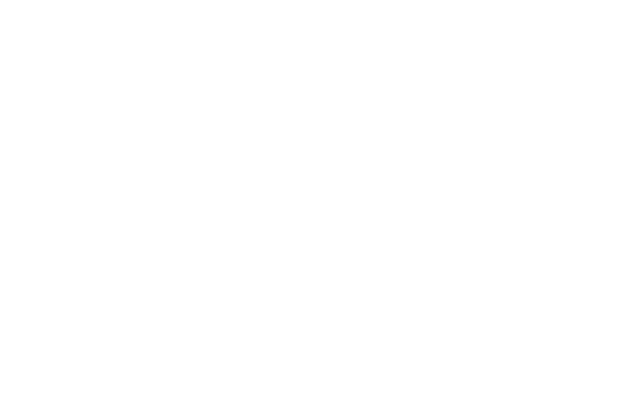
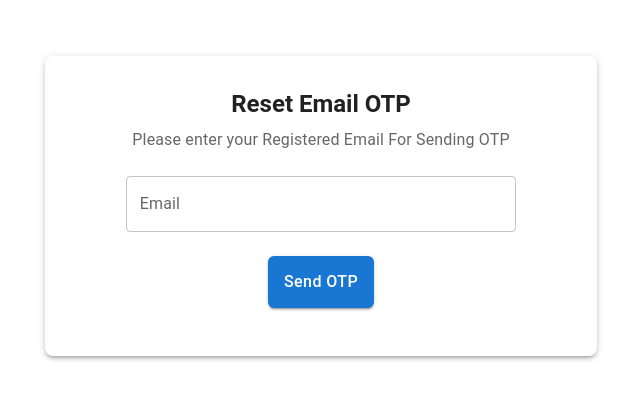
Before and after one commit to neupanesaga419/todofrontend, a React (Vite) app: page /reset-email in a window 1280 px wide. Before the commit this address had no page. Shown: the part 194-594 px from the top of the page, without its empty margins (319-959 px from the left). Built offline with nearby package versions, Linux system fonts and the light colour scheme.

Commit message:
Reset Email OTP verification

```diff
--- a/src/App.css
+++ b/src/App.css
@@ -22,7 +22,10 @@
 
 
 .scrollable {
-  overflow-y: auto; /* Enable scrolling */
+  overflow-y: auto;
+  /* Firefox scrollbar properties */
+  scrollbar-width: thin;
+  scrollbar-color: #888 #f1f1f1;
 }
 
 /* For Webkit browsers (Chrome, Safari) */
@@ -45,9 +48,3 @@
 .scrollable::-webkit-scrollbar-thumb:hover {
   background: #555; /* Darker color on hover */
 }
-
-/* For Firefox */
-.scrollable {
-  scrollbar-width: thin; /* Make scrollbar thin */
-  scrollbar-color: #888 #f1f1f1; /* Handle and track color */
-}
--- a/src/App.tsx
+++ b/src/App.tsx
@@ -26,6 +26,7 @@
 import TodoList from "./pages/Todos";
 import Register from "./pages/Register";
 import VerifyOtp from "./pages/VerifyOtp";
+import ResetEmail from "./pages/ResetEmail";
 
 const App: React.FC = () => {
   const [loading, setLoading] = useState(true);
@@ -158,6 +159,10 @@
           path="/verify-otp"
           element={loggedIn ? <Navigate to="/home" replace /> : <VerifyOtp />}
         />
+        <Route
+          path="/reset-email"
+          element={loggedIn ? <Navigate to="/home" replace /> : <ResetEmail />}
+        />
       </Routes>
 
       {/* Countdown Dialog */}
--- a/src/pages/Register.tsx
+++ b/src/pages/Register.tsx
@@ -5,10 +5,8 @@
 import {
   TextField,
   Button,
-  Container,
   Box,
   Typography,
-  Paper,
   IconButton,
   InputAdornment,
   Alert,
@@ -19,8 +17,7 @@
 import { Link, useNavigate } from "react-router-dom";
 import { LoginBackground } from "../components/login/LoginBackground";
 import { createAccount } from "../utils/createAccount";
-import { toast } from "react-toastify";
-import { ToastContainer } from "react-toastify";
+import { toast, ToastContainer } from "react-toastify";
 
 // Validation schema
 const registerSchema = z
@@ -324,21 +321,26 @@
               textAlign: "center",
               mt: { xs: 1.5, sm: 2 },
               mb: { xs: 2, sm: 0 },
+              display: "flex",
+              justifyContent: "space-around",
             }}
           >
-            <Typography
-              variant="body2"
-              color="text.secondary"
-              sx={{ fontSize: { xs: "0.875rem", sm: "1rem" } }}
-            >
-              Already have an account?{" "}
+            <Box>
               <Link
                 to="/"
                 style={{ color: "inherit", textDecoration: "underline" }}
               >
                 Sign in
               </Link>
-            </Typography>
+            </Box>
+            <Box>
+              <Link
+                to="/reset-email"
+                style={{ color: "inherit", textDecoration: "underline" }}
+              >
+                Reset Email
+              </Link>
+            </Box>
           </Box>
         </Box>
       </Box>
--- /dev/null
+++ b/src/pages/ResetEmail.tsx
@@ -0,0 +1,153 @@
+import React, { useState } from "react";
+import {
+  Box,
+  Typography,
+  TextField,
+  Button,
+  Container,
+  Paper,
+  CircularProgress,
+  Alert,
+} from "@mui/material";
+import { ToastContainer } from "react-toastify";
+import { useTheme } from "@mui/material/styles";
+
+import { resendOtp } from "../utils/createAccount";
+import { useNavigate } from "react-router-dom";
+
+const ResetEmail: React.FC = () => {
+  const [loading, setLoading] = useState(false);
+  const [error, setError] = useState<string | null>(null);
+  const [success, setSuccess] = useState<string | null>(null);
+  const [email, setEmail] = useState("");
+
+  const theme = useTheme();
+
+  const navigate = useNavigate();
+
+  const handleSendOtp = async (e: React.MouseEvent) => {
+    e.preventDefault();
+    try {
+      setLoading(true);
+      setError(null);
+      const username = email;
+      if (!username) {
+        setError("Username not found");
+        return;
+      }
+      const response = await resendOtp({ username: username });
+      setSuccess(response.message || "OTP has been resent successfully");
+      localStorage.setItem("username", email);
+      navigate("/verify-otp");
+    } catch (err: any) {
+      if (err.response?.data) {
+        setError(err.response.data.error || "Failed to resend OTP");
+      } else {
+        setError(err instanceof Error ? err.message : "Failed to resend OTP");
+      }
+    } finally {
+      setLoading(false);
+    }
+  };
+
+  return (
+    <Container maxWidth="sm">
+      <Box
+        sx={{
+          minHeight: "100vh",
+          display: "flex",
+          alignItems: "center",
+          justifyContent: "center",
+        }}
+      >
+        <Paper
+          elevation={3}
+          sx={{
+            p: { xs: 2, sm: 4 },
+            width: "100%",
+            display: "flex",
+            flexDirection: "column",
+            alignItems: "center",
+            borderRadius: 2,
+          }}
+        >
+          <Typography
+            variant="h5"
+            component="h2"
+            gutterBottom
+            sx={{
+              fontWeight: 600,
+              color: theme.palette.text.primary,
+            }}
+          >
+            Reset Email OTP
+          </Typography>
+
+          <Typography
+            variant="body1"
+            color="text.secondary"
+            sx={{ mb: 3, textAlign: "center" }}
+          >
+            Please enter your Registered Email For Sending OTP
+          </Typography>
+
+          {success && (
+            <Alert severity="success" sx={{ mb: 2, width: "100%" }}>
+              {success}
+            </Alert>
+          )}
+          {error && (
+            <Alert
+              severity={"error"}
+              sx={{
+                mb: 2,
+                width: "100%",
+                "& .MuiAlert-message": {
+                  width: "100%",
+                  textAlign: "center",
+                },
+              }}
+            >
+              {error}
+            </Alert>
+          )}
+          <>
+            <Box
+              sx={{
+                display: "block",
+                mb: 3,
+                width: "80%",
+              }}
+            >
+              <TextField
+                label="Email"
+                variant="outlined"
+                fullWidth
+                value={email}
+                onChange={(e) => setEmail(e.target.value)}
+              />
+            </Box>
+
+            <Button
+              variant="contained"
+              onClick={handleSendOtp}
+              disabled={loading}
+              sx={{
+                mb: 2,
+                py: 1.5,
+                borderRadius: 1.5,
+                textTransform: "none",
+                fontSize: "1rem",
+              }}
+            >
+              {loading ? <CircularProgress size={24} /> : "Send OTP"}
+            </Button>
+          </>
+        </Paper>
+      </Box>
+      <ToastContainer />
+    </Container>
+  );
+};
+
+export default ResetEmail;
--- a/src/pages/VerifyOtp.tsx
+++ b/src/pages/VerifyOtp.tsx
@@ -243,14 +243,13 @@
                     value={digit}
                     onChange={(e) => handleChange(e.target, index)}
                     onKeyDown={(e) => handleKeyDown(e, index)}
-                    InputProps={{
-                      inputProps: {
-                        maxLength: 1,
+                    slotProps={{
+                      input: {
                         inputMode: "numeric",
-                        pattern: "[0-9]*",
+
+                        autoComplete: "off",
                       },
                     }}
-                    autoComplete="off"
                   />
                 ))}
               </Box>
```
